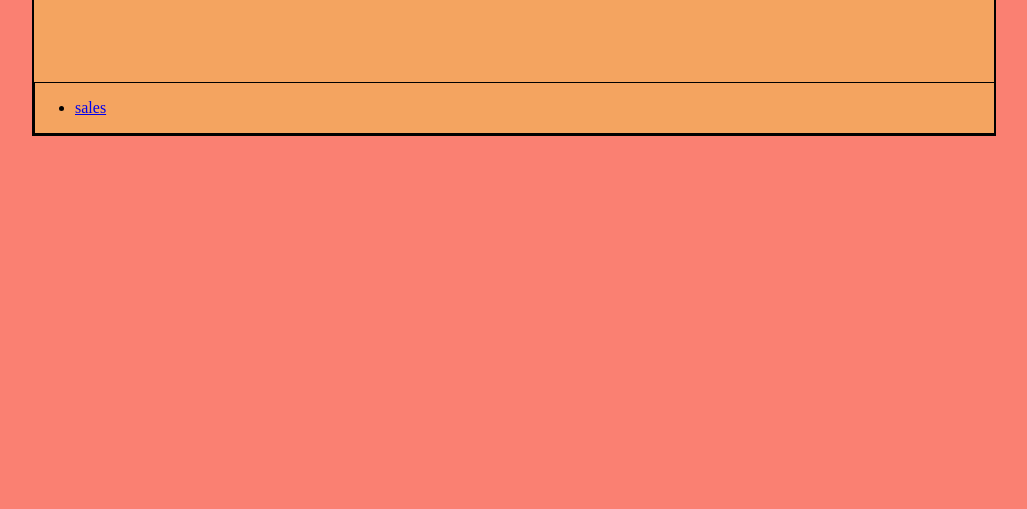
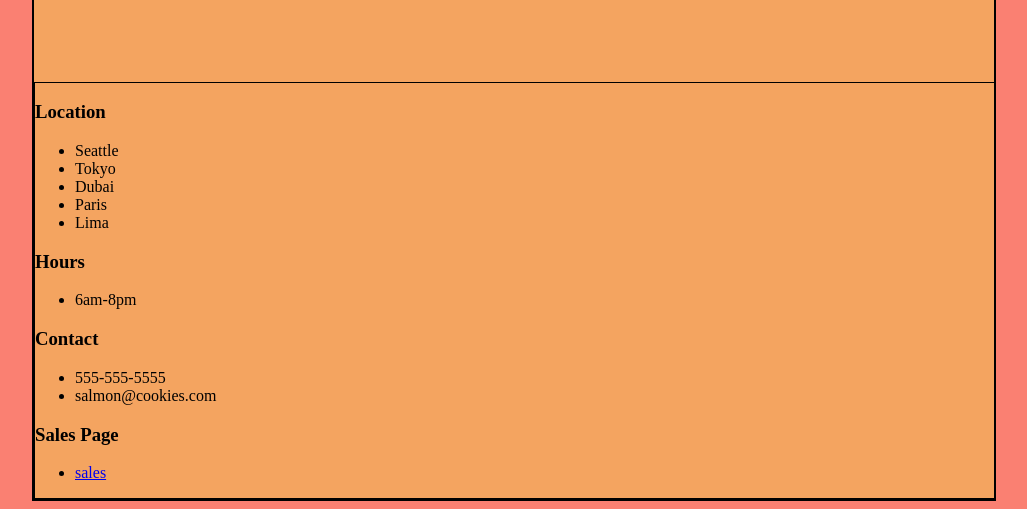
Before and after one commit to creamerr8/cookie-stand, a plain HTML site: page index.html in a window 1280 px wide. Shown: the part 966-1475 px from the top of the page, without its empty margins (126-1153 px from the left). Before the commit the page ends 1110 px from the top, so only its background shows below. Drawn offline with Linux system fonts and the light colour scheme.

Commit message:
added info to footer

```diff
--- a/index.html
+++ b/index.html
@@ -28,14 +28,36 @@
         </article>
       </main>
     <footer>
-      <!-- nave to get to sales page -->
-      <nav>
+      <article>
+        <h3>Location</h3>
+        <ul>
+          <li>Seattle</li>
+          <li>Tokyo</li>
+          <li>Dubai</li>
+          <li>Paris</li>
+          <li>Lima</li>
+        </ul>
+        <h3>Hours</h3>
         <ul>
           <li>
-            <a href="sales.html">sales</a>
+            6am-8pm
           </li>
         </ul>
-      </nav>
+        <h3>Contact</h3>
+        <ul>
+          <li>555-555-5555</li>
+          <li>salmon@cookies.com</li>
+        </ul>
+      </article>
+            <!-- nave to get to sales page -->
+            <h3>Sales Page</h3>
+            <nav>
+              <ul>
+                <li>
+                  <a href="sales.html">sales</a>
+                </li>
+              </ul>
+            </nav>
     </footer>
 </section>
 
```
Also changed, not shown: style.css (line endings or trailing spaces).
